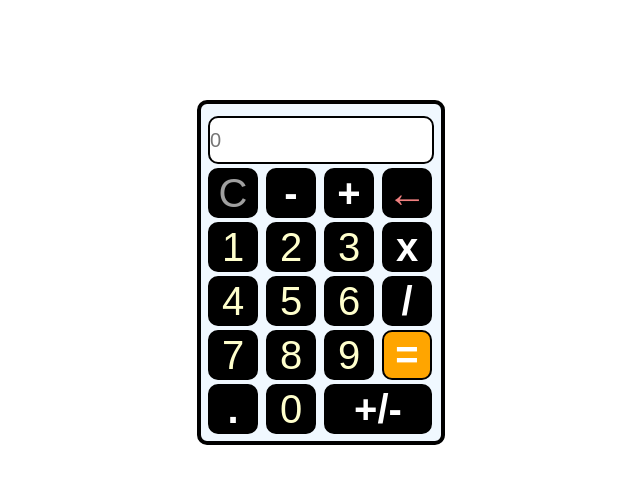
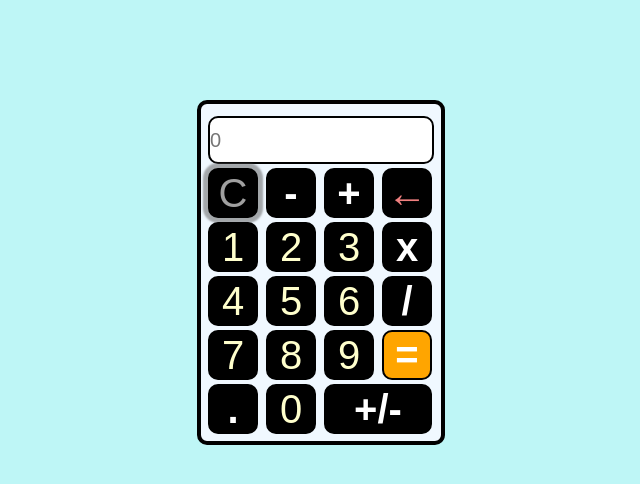
Before and after one commit to BarakShamailov/Calculator, a plain HTML site: page index.html in a window 1280 px wide. In both pictures the pointer is over the button 552 px from the left and 193 px from the top of the page. Shown: the whole page, without its empty margins (319-959 px from the left). Drawn offline with Linux system fonts and the light colour scheme.

Commit message:
Improve design
added a new background color
added a hover effect to the buttons

```diff
--- a/style.css
+++ b/style.css
@@ -2,6 +2,7 @@ body{
     margin-top: 100px;
     display: flex;
     justify-content: center;
+    background-color: rgb(190, 246, 246);
 
 }
 .display{
@@ -91,3 +92,7 @@ body{
     border: 2px solid black;
     margin: 2px;
 }
+
+button:hover{
+    box-shadow: 0 0 2px 5px rgba(85, 85, 85, 0.5);
+}
```
Also changed, not shown: code.js (line endings or trailing spaces).
